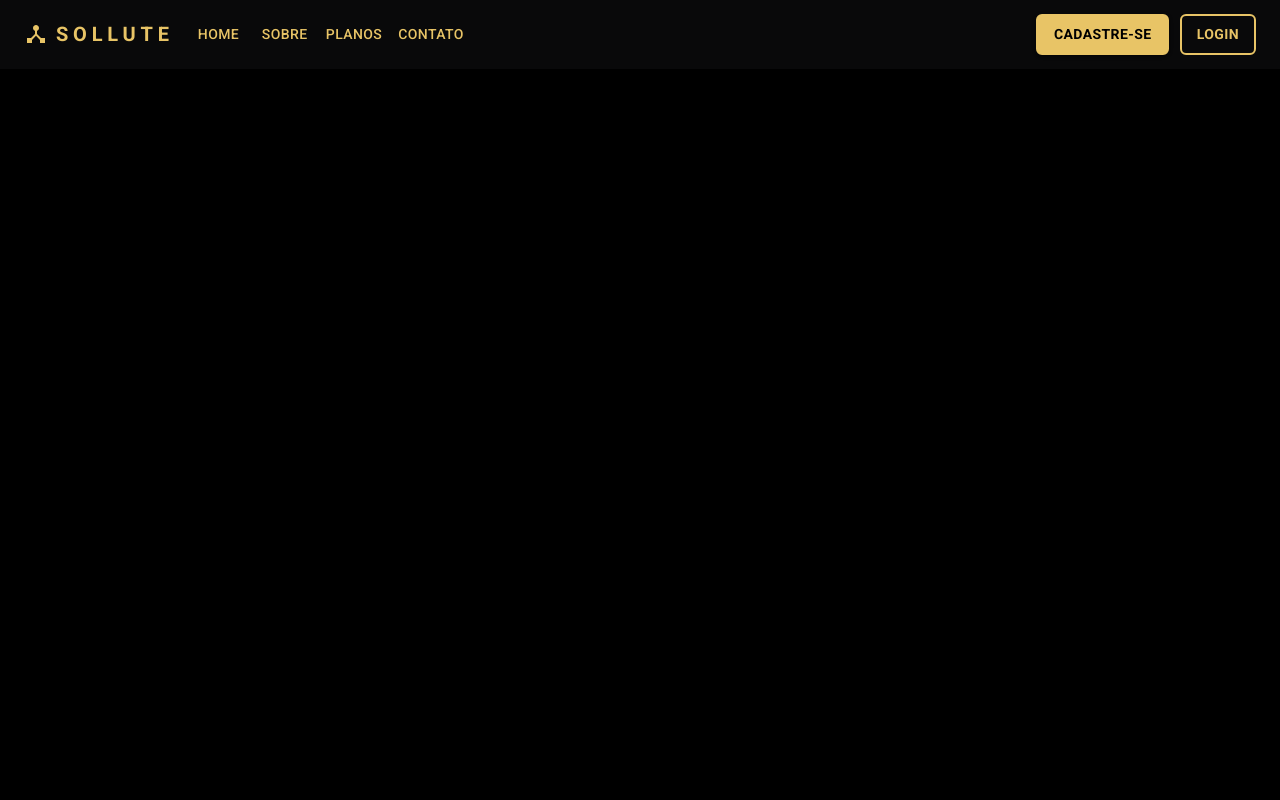
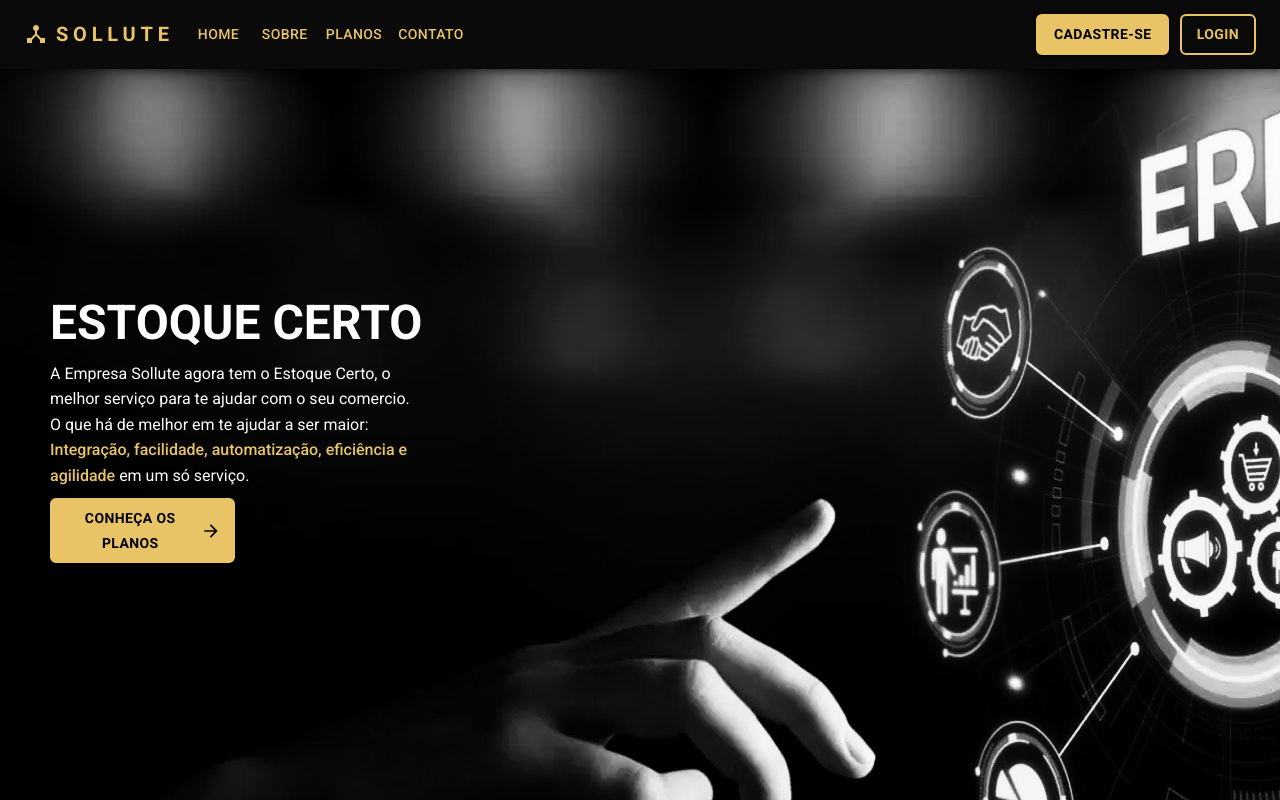
Before and after one commit to ogabrielalves/sollute-react-v2, a React (Vite) app: page / in a window 1280 px wide. Built offline with nearby package versions, Linux system fonts and the light colour scheme.

Commit message:
Alteração da home page.

```diff
--- a/index.html
+++ b/index.html
@@ -8,7 +8,7 @@
   <link rel="preconnect" href="https://fonts.googleapis.com">
   <link rel="preconnect" href="https://fonts.gstatic.com" crossorigin>
   <link href="https://fonts.googleapis.com/css2?family=Roboto:wght@300;400;500;700&display=swap" rel="stylesheet">
-  <title>Vite + React + TS</title>
+  <title>Sollute</title>
 </head>
 
 <body>
--- a/src/components/ResponsiveAppBar/NavBar.module.scss
+++ /dev/null
@@ -1,2 +0,0 @@
-.register {
-}
--- a/src/components/ResponsiveAppBar/index.tsx
+++ b/src/components/ResponsiveAppBar/index.tsx
@@ -1,48 +1,31 @@
 import * as React from 'react';
+
 import AppBar from '@mui/material/AppBar';
 import Box from '@mui/material/Box';
 import Toolbar from '@mui/material/Toolbar';
 import IconButton from '@mui/material/IconButton';
 import Typography from '@mui/material/Typography';
 import Menu from '@mui/material/Menu';
+import Container from '@mui/material/Container';
+import Button from '@mui/material/Button';
+import MenuItem from '@mui/material/MenuItem';
+
 import MenuIcon from '@mui/icons-material/Menu';
-import Container from '@mui/material/Container';
-import Avatar from '@mui/material/Avatar';
-import Button from '@mui/material/Button';
-import Tooltip from '@mui/material/Tooltip';
-import MenuItem from '@mui/material/MenuItem';
 import DeviceHubIcon from '@mui/icons-material/DeviceHub';
-
-import style from './NavBar.module.scss';
-
-
-
-const pages = [
-  'Home', 'Sobre', 'Planos', 'Contato'
-];
-const settings = ['Profile', 'Account', 'Dashboard', 'Logout'];
 
 const ResponsiveAppBar = () => {
   const [anchorElNav, setAnchorElNav] = React.useState<null | HTMLElement>(null);
-  const [anchorElUser, setAnchorElUser] = React.useState<null | HTMLElement>(null);
 
   const handleOpenNavMenu = (event: React.MouseEvent<HTMLElement>) => {
     setAnchorElNav(event.currentTarget);
-  };
-  const handleOpenUserMenu = (event: React.MouseEvent<HTMLElement>) => {
-    setAnchorElUser(event.currentTarget);
   };
 
   const handleCloseNavMenu = () => {
     setAnchorElNav(null);
   };
 
-  const handleCloseUserMenu = () => {
-    setAnchorElUser(null);
-  };
-
   return (
-    <AppBar position="static" sx={{ backgroundColor: '#09090a', color: '#e8c466' }}>
+    <AppBar position="static" sx={{backgroundColor: '#0a0a0a', color: '#e8c466'}}>
       <Container maxWidth="xl">
         <Toolbar disableGutters>
           <DeviceHubIcon sx={{ display: { xs: 'none', md: 'flex' }, mr: 1 }} />
@@ -163,7 +146,7 @@ const ResponsiveAppBar = () => {
           </Box>
 
           <Box sx={{ width: 220, display: 'flex', justifyContent: 'space-between' }}>
-            <Button variant="contained" className={style.register}>Cadastre-se</Button>
+            <Button variant="contained" >Cadastre-se</Button>
             <Button variant="outlined">Login</Button>
           </Box>
         </Toolbar>
--- a/src/pages/Home/Home.module.scss
+++ b/src/pages/Home/Home.module.scss
@@ -0,0 +1,39 @@
+.backgroundContainer {
+    background-image: url('../../assets/img/Background.png');
+    height: 100vh;
+    background-size: auto;
+    background-attachment: fixed;
+    color: white;
+}
+
+.leftSide {
+    width: 100%;
+    height: 90vh;
+    display: flex;
+    justify-content: center;
+    flex-direction: column;
+
+    h1 {
+        font-size: 3rem;
+        margin-bottom: 10px;
+    }
+
+    p {
+        width: 30%;
+        margin-bottom: 10px;
+        line-height: 1.6;
+
+        span {
+            color: #e8c466;
+            font-weight: 500;
+        }
+    }
+
+    .buttonRegister {
+        width: 15%;
+    }
+
+    .leftSideItem {
+        margin-left: 50px;
+    }
+}
--- a/src/pages/Home/index.tsx
+++ b/src/pages/Home/index.tsx
@@ -1,10 +1,29 @@
 import style from './Home.module.scss';
+
 import ResponsiveAppBar from '../../components/ResponsiveAppBar';
+import Button from '@mui/material/Button';
+
+import ArrowForwardIcon from '@mui/icons-material/ArrowForward';
 
 function Home() {
     return (
-        <ResponsiveAppBar/>
-     );
+        <div className={style.backgroundContainer}>
+            <ResponsiveAppBar />
+            <div className={style.leftSide}>
+                <div className={style.leftSideItem}>
+                    <h1>ESTOQUE CERTO</h1>
+                    <p>
+                        A Empresa Sollute agora tem o Estoque Certo, o melhor serviço para te ajudar com o seu comercio.
+                        <br />
+                        O que há de melhor em te ajudar a ser maior:
+                        <br />
+                        <span>Integração, facilidade, automatização, eficiência e agilidade</span> em um só serviço.
+                    </p>
+                    <Button className={style.buttonRegister} variant="contained" endIcon={<ArrowForwardIcon />}>Conheça os planos</Button>
+                </div>
+            </div>
+        </div>
+    );
 }
 
 export default Home;
--- a/src/pages/Price/Price.module.scss
+++ b/src/pages/Price/Price.module.scss
@@ -1,15 +1,15 @@
 .background {
-    background-color: #000;
+
     height: 100vh;
     display: flex;
     flex-direction: column;
     align-items: center;
-    justify-content: space-around;
     color: #e8c466;
 }
 
 .boxPrice {
     display: flex;
+    margin-bottom: 130px;
 }
 
 .priceCardCenter {
@@ -19,6 +19,8 @@
 .title {
     font-size: 3rem;
     font-weight: 500;
+    margin-top: 20px;
+    margin-bottom: 70px;
 }
 
 .buttonBack {
--- a/src/pages/Price/index.tsx
+++ b/src/pages/Price/index.tsx
@@ -12,12 +12,16 @@ import Button from '@mui/material/Button';
 
 import ArrowBackIcon from '@mui/icons-material/ArrowBack';
 
+import ResponsiveAppBar from '../../components/ResponsiveAppBar';
+
 
 function Price() {
 
     const navigate = useNavigate();
 
     return (
+        <>
+            <ResponsiveAppBar />
             <div className={style.background}>
                 <p className={style.title}>
                     ESCOLHA SEU PLANO
@@ -63,7 +67,8 @@ function Price() {
                         />
                     </div>
                 </div>
-            <Button onClick={() => navigate("/")}
+                <Button
+                    onClick={() => navigate("/")}
                     variant="contained"
                     startIcon={<ArrowBackIcon />}
                     className={style.buttonBack}
@@ -72,6 +77,7 @@ function Price() {
                     VOLTAR AO INICIO
                 </Button>
             </div>
+        </>
     );
 }
 
```
Also changed, not shown: src/assets/img/Background.png (added). Lines whose indentation alone changed are shown as unchanged.
